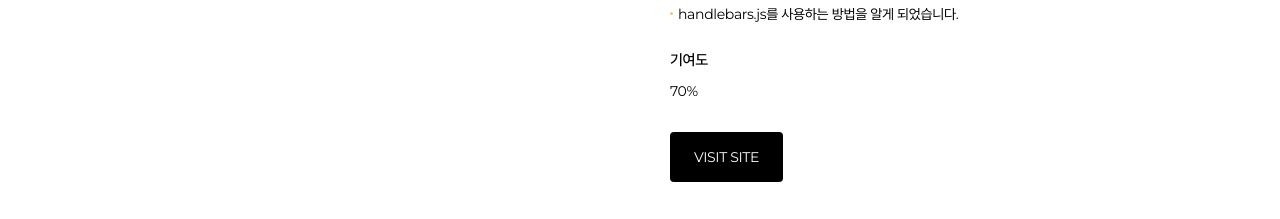
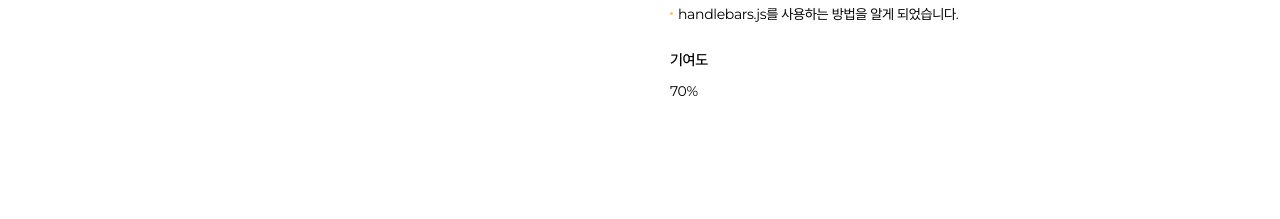
Before and after one commit to sinbhs/portfolio_2025, a website: page html/experience/experience_10_dk.html in a window 1280 px wide. Shown: the part 999-1218 px from the top of the page. Drawn offline with Linux system fonts and the light colour scheme; files whose address does not match are found by name; a web font is replaced by a local one.

Commit message:
commit changes

```diff
--- a/html/experience/experience_10_dk.html
+++ b/html/experience/experience_10_dk.html
@@ -179,12 +179,6 @@
 
                             <div class="scont-tit-sm">기여도</div>
                             <p class="btext">70%</p>
-
-                            <!-- btn-wrap -->
-                            <div class="btn-wrap">
-                                <a href="https://www.gugus.co.kr/" target="_blank" class="btn btn-black"><span class="text">VISIT SITE</span></a>
-                            </div>
-                            <!-- // btn-wrap -->
                         </div>
                         <!-- // right-area -->
                     </div>
```
